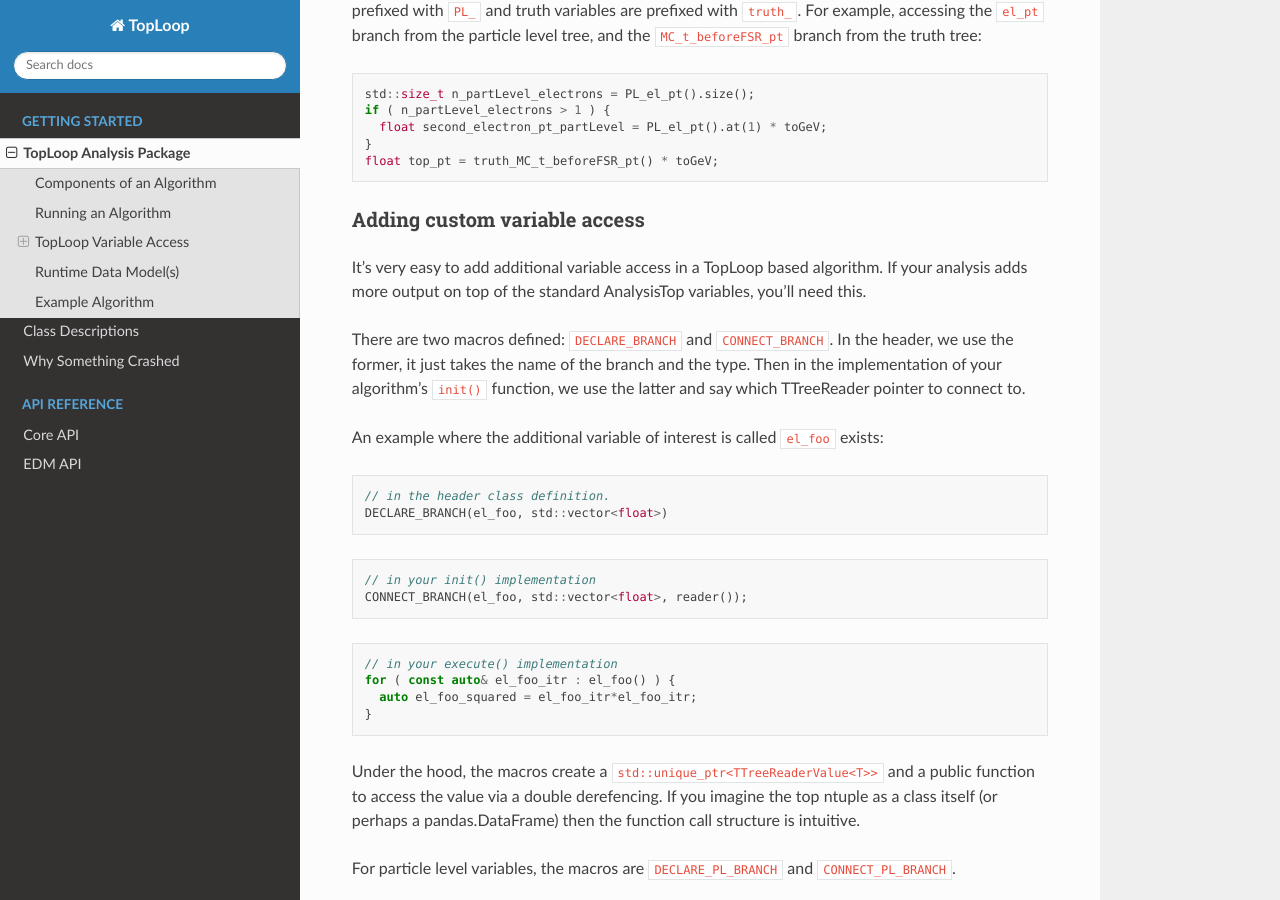
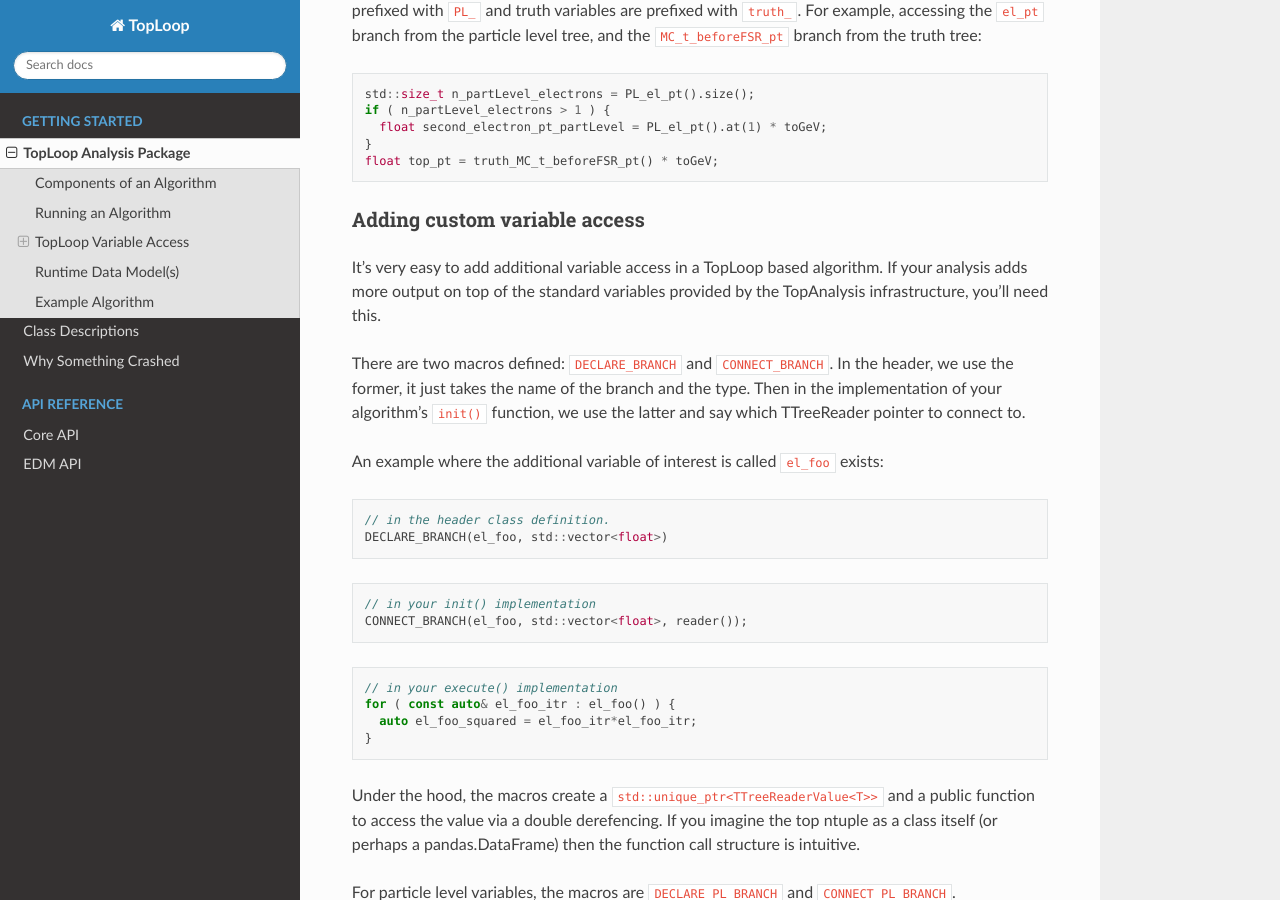
Before and after one commit to douglasdavis/TopLoop, a Sphinx documentation site: the page built from doc/source/intro.rst, in a window 1280 px wide and 900 px high, scrolled down 2205 px. Built offline with Sphinx 7.4.7 and the Read the Docs theme 2.0.0, drawn with Linux system fonts in a browser that asks for light colours.

Commit message:
Starting with release 21.2.100+ AnalysisTop is deprecated
Docs and comments adjustments for that change

```diff
--- a/doc/source/intro.rst
+++ b/doc/source/intro.rst
@@ -134,7 +134,8 @@ Adding custom variable access
 
 It’s very easy to add additional variable access in a TopLoop based
 algorithm. If your analysis adds more output on top of the standard
-AnalysisTop variables, you’ll need this.
+variables provided by the TopAnalysis infrastructure, you’ll need
+this.
 
 There are two macros defined: ``DECLARE_BRANCH`` and ``CONNECT_BRANCH``.
 In the header, we use the former, it just takes the name of the branch
```
Also changed, not shown: doc/source/intro.md (+2 -1 lines), 1 other file.
